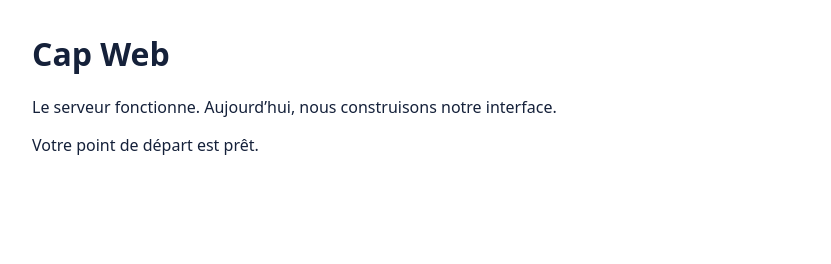
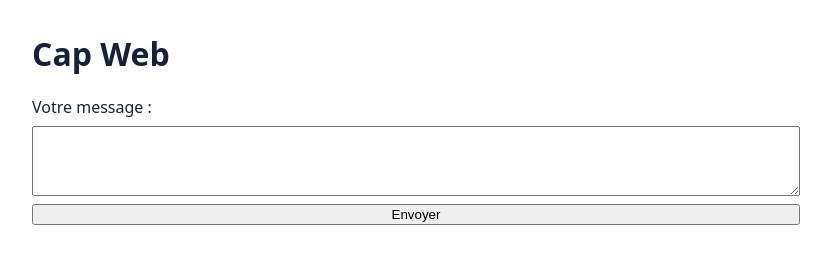
Before and after one commit to Montajab14/B15_Mediatique_Municipale, a website: page atelier/public/index.html in a window 1280 px wide. Shown: the whole page, without its empty margins (224-1055 px from the left). Drawn offline with Linux system fonts and the light colour scheme.

Commit message:
J1 : squelette de Cap Web (prompt structuré)

```diff
--- a/atelier/public/index.html
+++ b/atelier/public/index.html
@@ -3,13 +3,18 @@
 <head>
   <meta charset="utf-8">
   <meta name="viewport" content="width=device-width, initial-scale=1">
-  <title>Cap Web — départ</title>
+  <title>Cap Web</title>
   <link rel="stylesheet" href="./styles.css">
 </head>
 <body>
   <main>
     <h1>Cap Web</h1>
-    <p>Le serveur fonctionne. Aujourd’hui, nous construisons notre interface.</p>
+    <ul id="messages"></ul>
+    <form id="chat-form">
+      <label for="message">Votre message :</label>
+      <textarea id="message" maxlength="330"></textarea>
+      <button type="submit">Envoyer</button>
+    </form>
     <p id="status" role="status"></p>
   </main>
   <script type="module" src="./js/app.js"></script>
--- a/atelier/public/js/app.js
+++ b/atelier/public/js/app.js
@@ -1 +1,7 @@
-document.querySelector('#status').textContent = 'Votre point de départ est prêt.';
+const form = document.querySelector('#chat-form');
+const status = document.querySelector('#status');
+
+form.addEventListener('submit', (event) => {
+  event.preventDefault();
+  status.textContent = 'Interface prête.';
+});
--- a/atelier/public/styles.css
+++ b/atelier/public/styles.css
@@ -1,2 +1,5 @@
 body { font-family: system-ui, sans-serif; margin: 2rem; color: #15213a; background: white; }
 main { max-width: 48rem; margin-inline: auto; }
+#messages { list-style: none; padding: 0; }
+#chat-form { display: grid; gap: 0.5rem; margin-top: 1rem; }
+#message { min-height: 4rem; }
```
